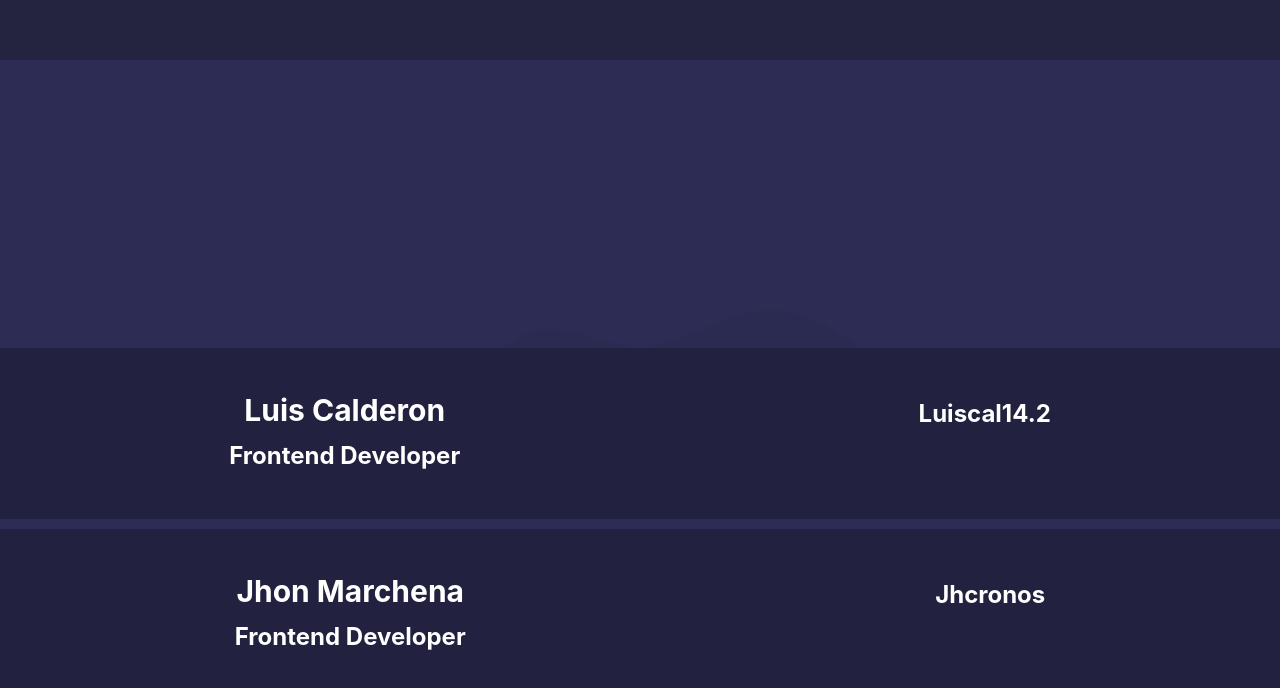
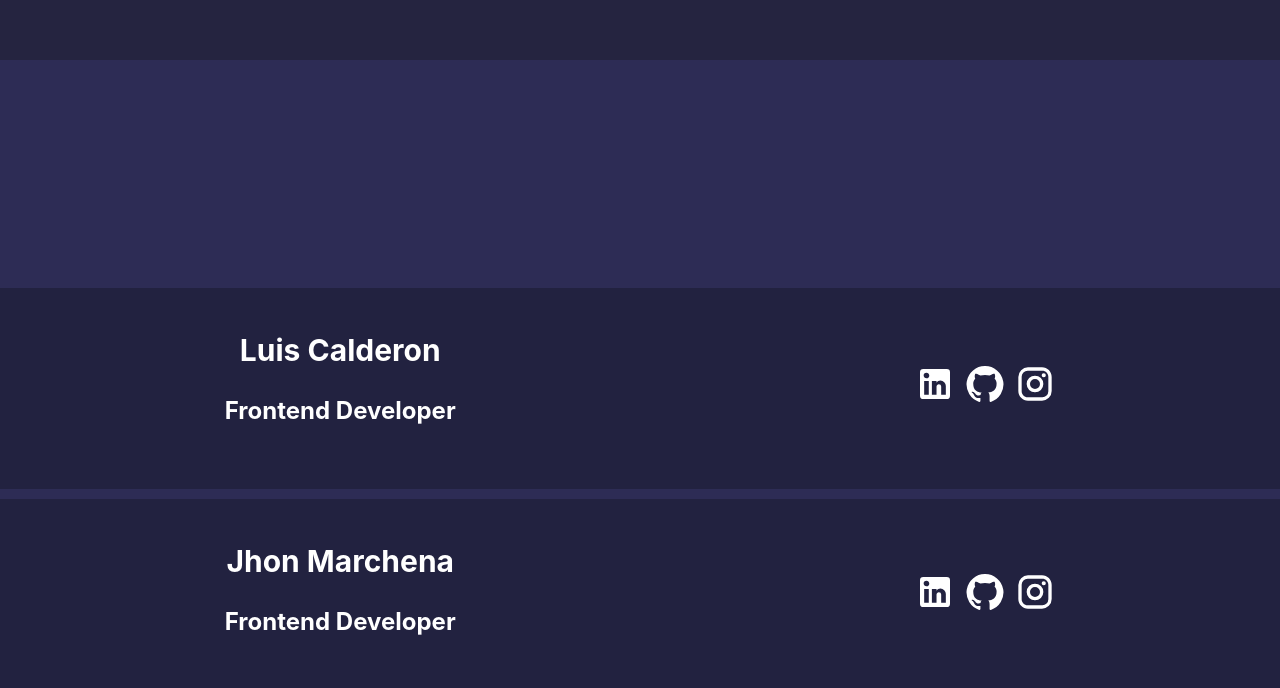
Before and after one commit to JhonMarchena/SysInventario, a React (Vite) app in the folder SysInventario/: page /HomePage in a window 1280 px wide. Shown: the part 740-1428 px from the top of the page. Built offline with nearby package versions, Linux system fonts and the light colour scheme.

Commit message:
footer apartado Jhon

```diff
--- a/SysInventario/package.json
+++ b/SysInventario/package.json
@@ -10,6 +10,10 @@
     "preview": "vite preview"
   },
   "dependencies": {
+    "@emotion/react": "^11.11.4",
+    "@emotion/styled": "^11.11.5",
+    "@mui/icons-material": "^5.15.18",
+    "@mui/material": "^5.15.18",
     "@react-spring/web": "^9.7.3",
     "boxicons": "^2.1.4",
     "react": "^18.2.0",
--- a/SysInventario/src/components/footer.jsx
+++ b/SysInventario/src/components/footer.jsx
@@ -1,5 +1,10 @@
 import React from 'react'
+import { Link } from 'react-router-dom';
+import InstagramIcon from '@mui/icons-material/Instagram';
+import GitHubIcon from '@mui/icons-material/GitHub';
+import LinkedInIcon from '@mui/icons-material/LinkedIn';
 import '../styles/homepage.css'
+
 
 function Footer() {
   return (
@@ -10,7 +15,11 @@ function Footer() {
       <h1>Luis Calderon</h1>
       <h2>Frontend Developer</h2>
       </span>
-      <h2>Luiscal14.2</h2>
+      <span className="iconsc">
+      <LinkedInIcon/>
+      <GitHubIcon/>
+      <InstagramIcon/>
+      </span>
       </section>
 
       <section className="jhonsc">
@@ -18,7 +27,11 @@ function Footer() {
       <h1>Jhon Marchena</h1>
       <h2>Frontend Developer</h2>
       </span>
-      <h2>Jhcronos</h2>
+      <span className="iconsc">
+      <Link to={"https://www.linkedin.com/in/jhon-marchena-892a8928a/"} className='iconlink' target='blank'><LinkedInIcon/></Link>
+      <Link to={"https://github.com/JhonMarchena"} className='iconlink' target='blank'><GitHubIcon/></Link>
+      <Link to={"https://www.instagram.com/_jh0.m_"} className='iconlink' target='blank'><InstagramIcon/></Link>
+      </span>
       </section>
     </footer>
     </>
--- a/SysInventario/src/styles/homepage.css
+++ b/SysInventario/src/styles/homepage.css
@@ -22,7 +22,6 @@
     font-family: var(--stylefont1);
     font-size: 20px;
     text-decoration: none;
-    text-decoration-color: aquamarine;
     transition: ease 350ms;
 }
 
@@ -76,14 +75,34 @@
 }
 
 .namesc h1 {
-margin: 0px;
-font-size: 30px;
+    margin: 0px;
+    font-size: 30px;
 }
 
-.footerhp h2{
-    margin: 5px;
+/*ICONOS*/
+.iconsc{
+display: flex;
+justify-content: center;
+align-items: center;
 }
 
+.iconsc svg{
+    font-size: 40px;
+    padding-left: 10px;
+    padding-top: 30px;
+    transition: ease 350ms;
+}
+
+.iconsc svg:hover{
+    color: var(--alt-color);
+    transform: scale(1.4);
+    transform-origin: bottom;
+}
+
+.iconlink{
+    text-decoration: none;
+    color: white;
+}
 
 /*BACKGROUND (FONDO DE PANTALLA)*/
 .BodyHP {
```
Also changed, not shown: 1 other file (tests, documents, lock files or other folders).
